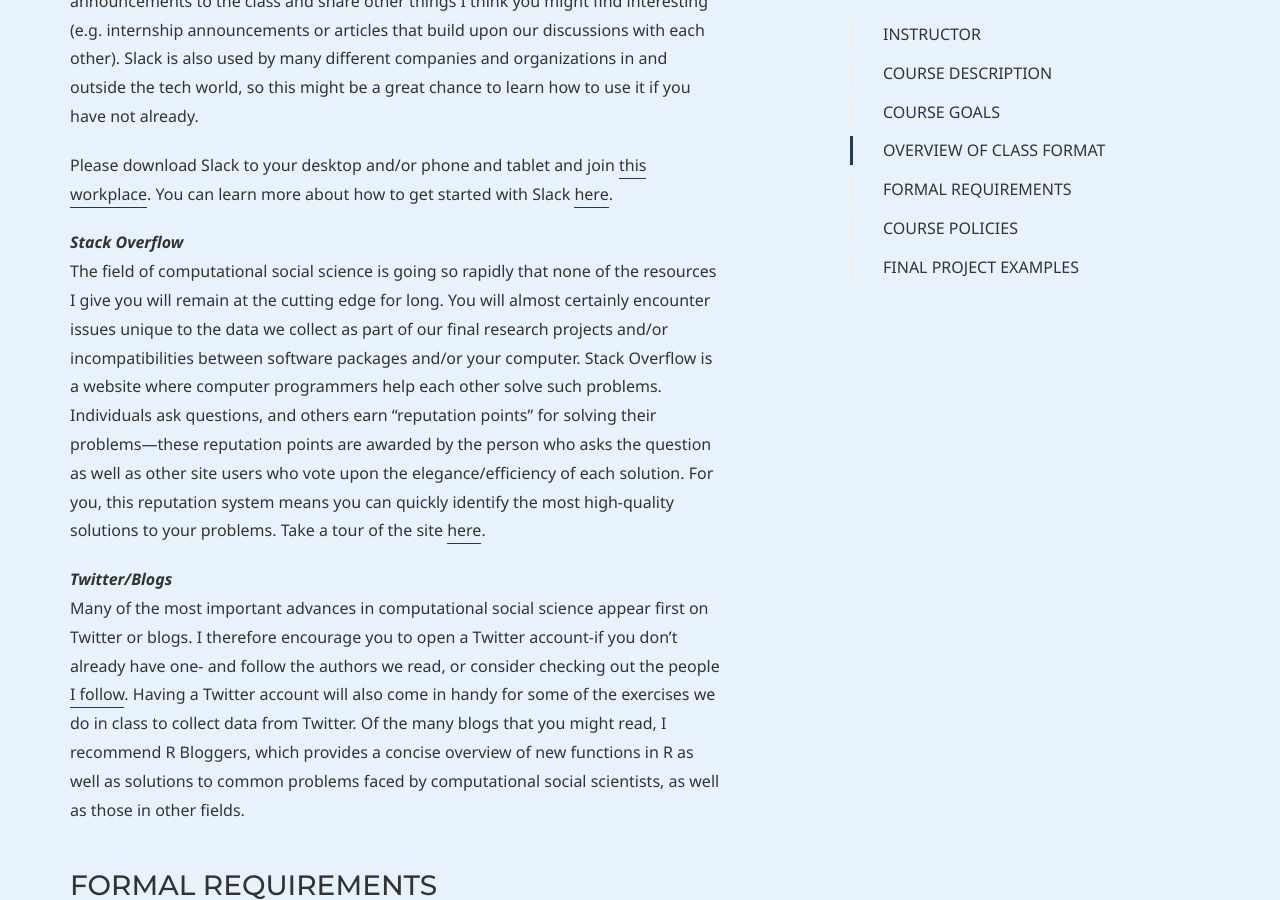
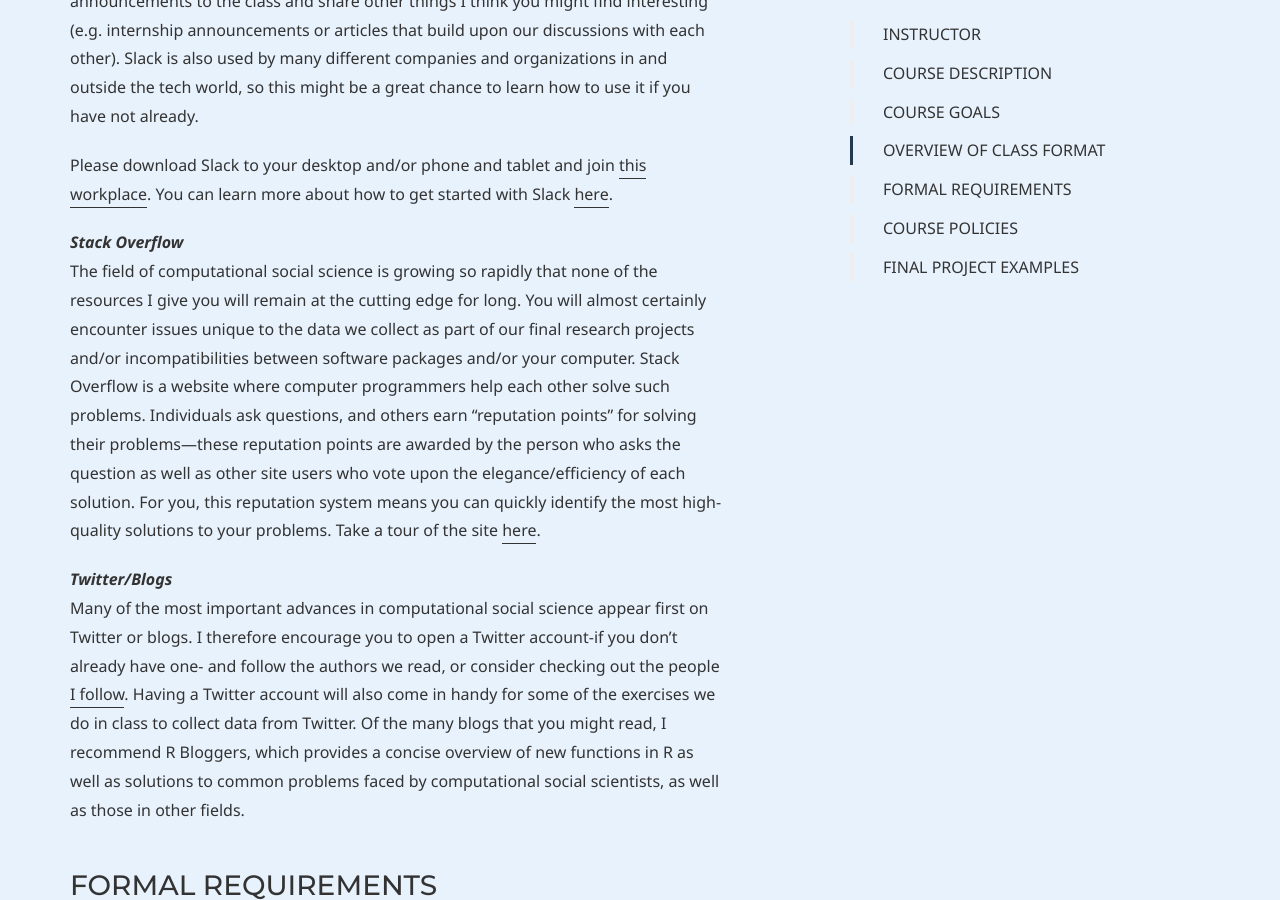
Before and after one commit to dssoc/dssoc.github.io, a Jekyll site: the page built from course.md, in a window 1280 px wide and 900 px high, scrolled down 3024 px. Built offline with Jekyll 4.4.1, drawn with Linux system fonts in a browser that asks for light colours; some web fonts are replaced; some of the changed text lies outside the part shown.

Commit message:
fixed some typos

```diff
--- a/course.md
+++ b/course.md
@@ -69,7 +69,7 @@ Please download Slack to your desktop and/or phone and tablet and join [this wor
 
 ***Stack Overflow***
 <br/>
-The field of computational social science is going so rapidly that none of the resources I give you will remain at the cutting edge for long. You will almost certainly encounter issues unique to the data we collect as part of our final research projects and/or incompatibilities between software packages and/or your computer. Stack Overflow is a website where computer programmers help each other solve such problems. Individuals ask questions, and others earn “reputation points” for solving their problems—these reputation points are awarded by the person who asks the question as well as other site users who vote upon the elegance/efficiency of each solution. For you, this reputation system means you can quickly identify the most high-quality solutions to your problems. Take a tour of the site [here](https://stackoverflow.com/tour).
+The field of computational social science is growing so rapidly that none of the resources I give you will remain at the cutting edge for long. You will almost certainly encounter issues unique to the data we collect as part of our final research projects and/or incompatibilities between software packages and/or your computer. Stack Overflow is a website where computer programmers help each other solve such problems. Individuals ask questions, and others earn “reputation points” for solving their problems—these reputation points are awarded by the person who asks the question as well as other site users who vote upon the elegance/efficiency of each solution. For you, this reputation system means you can quickly identify the most high-quality solutions to your problems. Take a tour of the site [here](https://stackoverflow.com/tour).
 <br/>
 
 ***Twitter/Blogs***
```
Also changed, not shown: other parts of course.md (+1 -1 lines).
